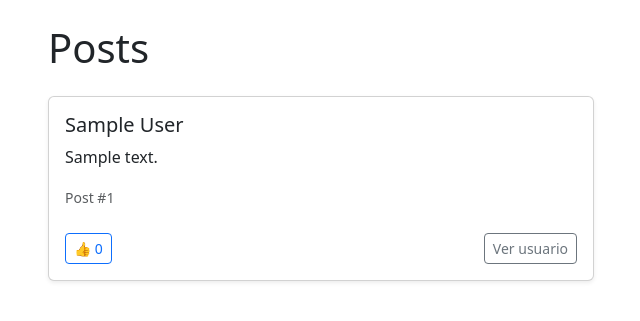
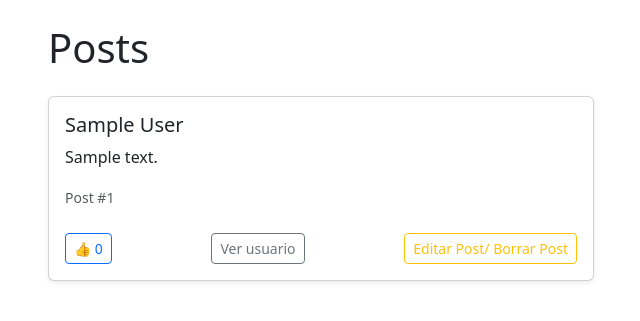
Before and after one commit to esqueletico5675/proyecto-app1, a FastAPI app: page /posts in a window 1280 px wide. Shown: the part 56-377 px from the top of the page, without its empty margins (34-674 px from the left). Run offline with FastAPI, Linux system fonts and the light colour scheme; tables that the repository leaves empty hold one stand-in row (values such as "Sample post").

Commit message:
delete and uptade

```diff
--- a/main.py
+++ b/main.py
@@ -69,6 +69,8 @@ async def form_crear_post(
     contenido: str = Form(),
     pin: int = Form(),
 
+
+
 ):
     post = CreatePost(id_usuario=user_id, contenido=contenido, pin=pin)
     resultado = create_post(post, session)
@@ -78,6 +80,64 @@ async def form_crear_post(
         request=request,
         name="post_creado.html",
         context={"post": resultado}
+    )
+
+
+@app.get("/posts/{id}/editar", response_class=HTMLResponse)
+async def form_editar_post(id: int, request: Request, session: SessionDep):
+    post = find_one_post(id, session)
+    if not post:
+        raise HTTPException(status_code=404, detail="Post no encontrado")
+    return templates.TemplateResponse(
+        request=request,
+        name="editar_post.html",
+        context={"post": post})
+
+@app.post("/posts/{id}/editar", response_class=HTMLResponse)
+async def actualizar_post(
+    id: int,
+    request: Request,
+    session: SessionDep,
+    pin: int = Form(),
+    contenido: str = Form(),
+):
+    post = find_one_post(id, session)
+    if not post:
+        raise HTTPException(status_code=404, detail="Post no encontrado")
+    if post.pin != pin:
+        return templates.TemplateResponse(
+            request=request,
+            name="editar_post.html",
+            context={"post": post, "error": "PIN incorrecto ❌"}
+        )
+    update = update_one_post_db(id, PostUpdate(contenido=contenido), session)
+    return templates.TemplateResponse(
+        request=request,
+        name="post_creado.html",
+        context={"post": update, "mensaje": "Post actualizado ✓"}
+    )
+
+@app.post("/posts/{id}/borrar", response_class=HTMLResponse)
+async def borrar_post(
+    id: int,
+    request: Request,
+    session: SessionDep,
+    pin: int = Form(),
+):
+    post = find_one_post(id, session)
+    if not post:
+        raise HTTPException(status_code=404, detail="Post no encontrado")
+    if post.pin != pin:
+        return templates.TemplateResponse(
+            request=request,
+            name="editar_post.html",
+            context={"post": post, "error": "PIN incorrecto ❌"}
+        )
+    Delete_post_db(id, session)
+    return templates.TemplateResponse(
+        request=request,
+        name="post_borrado.html",
+        context={}
     )
 
 @app.post("/CREATE_USERS",response_model=UserID)
--- a/templates/post_card.html
+++ b/templates/post_card.html
@@ -32,6 +32,11 @@
                    class="btn btn-sm btn-outline-secondary">
                     Ver usuario
                 </a>
+
+                <a href="/posts/{{ post.contador_post }}/editar"
+                   class="btn btn-sm btn-outline-warning">
+                     Editar Post/  Borrar Post
+                </a>
             </div>
         </div>
     </div>
```
Also changed, not shown: templates/editar_post.html (added, +48 -0 lines), templates/post_borrado.html (added, +13 -0 lines).
